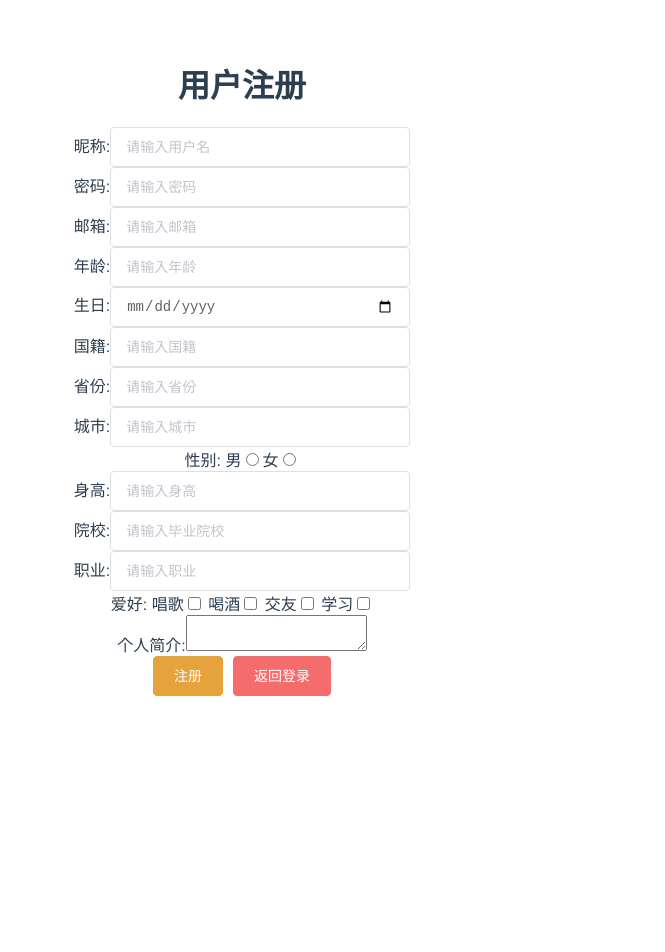
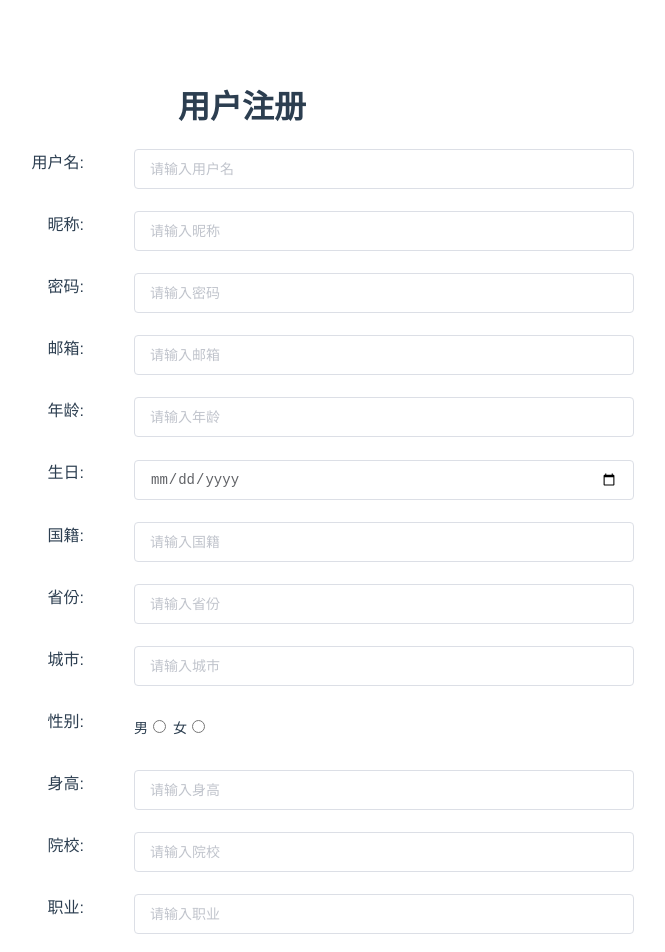
Before and after one commit to Carysuns/demo_vue, a Vue app in the folder apply/: page /#/regist in a window 1280 px wide. Shown: the top 952 px of the page, without its empty margins (398-1063 px from the left). Before the commit the page ends 800 px from the top, so only its background shows below. Built offline with nearby package versions, Linux system fonts and the light colour scheme; the HTML template or start-up script is replaced by a standard one.

Commit message:
注册界面UI优化

```diff
--- a/apply/src/views/Login.vue
+++ b/apply/src/views/Login.vue
@@ -12,6 +12,9 @@
   </div>
 </template>
 <script>
+import Router from 'vue-router'
+
+const route = new Router()
 export default {
   data() {
     return {
@@ -54,7 +57,7 @@ export default {
         .then(response => {
           console.log(response);
           this.user = response.data.users;
-          window.location.href="http://localhost:8090/#/user";
+          window.location.href="http://localhost:8090/#/user?limit=10&offset=0";
         },
         error => {
           console.log('请求失败', error.message);
@@ -71,7 +74,6 @@ export default {
     },
 
     regist() {
-
       window.location.href="http://localhost:8090/#/regist";
     }
   }
--- a/apply/src/views/Regist.vue
+++ b/apply/src/views/Regist.vue
@@ -1,28 +1,137 @@
 <template>
-    <div>
-        <h1>用户注册</h1>
-        <el-form :model="loginForm">
-            <label>昵称:</label><el-input v-model="username" maxlength="11" placeholder="请输入用户名" style="width:300px"></el-input><br>
-            <label>密码:</label><el-input v-model="password" maxlength="11" style="width:300px" placeholder="请输入密码"></el-input><br>
-            <label>邮箱:</label><el-input v-model="email" maxlength="20" style="width:300px" placeholder="请输入邮箱"></el-input><br>
-            <label>年龄:</label><el-input type="number" v-model="age" maxlength="20" style="width:300px" placeholder="请输入年龄"></el-input><br>
-            <label>生日:</label><el-input type="date" v-model="birthday" maxlength="20" style="width:300px"></el-input><br>
-            <label>国籍:</label><el-input v-model="country" maxlength="20" style="width:300px" placeholder="请输入国籍"></el-input><br>
-            <label>省份:</label><el-input v-model="province" maxlength="20" style="width:300px" placeholder="请输入省份"></el-input><br>
-            <label>城市:</label><el-input v-model="city" maxlength="20" style="width:300px" placeholder="请输入城市"></el-input><br>
-            <label>性别: </label>男<input type="radio" v-model="sex" name="sex" value="male">女<input type="radio" v-model="sex" name="sex" value="female"><br>
-            <label>身高:</label><el-input v-model="height" maxlength="20" style="width:300px" placeholder="请输入身高"></el-input><br>
-            <label>院校:</label><el-input v-model="collage" maxlength="30" style="width:300px" placeholder="请输入毕业院校"></el-input><br>
-            <label>职业:</label><el-input v-model="
-            occupation" maxlength="20" style="width:300px" placeholder="请输入职业"></el-input><br>
-            <label>爱好: </label>唱歌<input type="checkbox" v-model="hobby" value="music">
-                                喝酒<input type="checkbox" v-model="hobby" value="peer">
-                                交友<input type="checkbox" v-model="hobby" value="friends">
-                                学习<input type="checkbox" v-model="hobby" value="study"><br>
-            <label>个人简介:</label><textarea></textarea><br>
-            <el-button type="warning" @click="regist">注册</el-button>
-            <el-button type="danger" @click="goLogin">返回登录</el-button>
-        </el-form>
+    <div class="regist">
+        <el-row>
+            <el-col :span="24">
+                <h1>用户注册</h1>
+                <el-form
+                    :model="loginForm"
+                    ref="loginForm">
+                        <el-row class="row">
+                            <el-col :span="9" class="title">用户名:</el-col>
+                            <el-col :span="15">
+                                <el-form-item prop="loginForm.username" class="input">
+                                    <el-input v-model="username" maxlength="11" placeholder="请输入用户名"></el-input>
+                                </el-form-item>
+                            </el-col>
+                        </el-row>
+                        <el-row>
+                            <el-col :span="9" class="title">昵称:</el-col>
+                            <el-col :span="15">
+                                <el-form-item prop="loginForm.nickname" class="input">
+                                    <el-input v-model="nickname" maxlength="11" placeholder="请输入昵称"></el-input>
+                                </el-form-item>
+                            </el-col>
+                        </el-row>
+                        <el-row>
+                            <el-col :span="9" class="title">密码:</el-col>
+                            <el-col :span="15">
+                                <el-form-item prop="loginForm.password" class="input">
+                                    <el-input v-model="password" maxlength="16" placeholder="请输入密码"></el-input>
+                                </el-form-item>
+                            </el-col>
+                        </el-row>
+                        <el-row>
+                            <el-col :span="9" class="title">邮箱:</el-col>
+                            <el-col :span="15">
+                                <el-form-item prop="loginForm.email" class="input">
+                                    <el-input v-model="email" maxlength="20" placeholder="请输入邮箱"></el-input>
+                                </el-form-item>
+                            </el-col>
+                        </el-row>
+                        <el-row>
+                            <el-col :span="9" class="title">年龄:</el-col>
+                            <el-col :span="15">
+                                <el-form-item prop="loginForm.age" class="input">
+                                    <el-input v-model="age" type="number" maxlength="3" placeholder="请输入年龄"></el-input>
+                                </el-form-item>
+                            </el-col>
+                        </el-row>
+                        <el-row>
+                            <el-col :span="9" class="title">生日:</el-col>
+                            <el-col :span="15">
+                                <el-form-item prop="loginForm.birthday" class="input">
+                                    <el-input v-model="birthday" type="date" maxlength="20" placeholder="请输入生日"></el-input>
+                                </el-form-item>
+                            </el-col>
+                        </el-row>
+                        <el-row>
+                            <el-col :span="9" class="title">国籍:</el-col>
+                            <el-col :span="15">
+                                <el-form-item prop="loginForm.country" class="input">
+                                    <el-input v-model="country" maxlength="20" placeholder="请输入国籍"></el-input>
+                                </el-form-item>
+                            </el-col>
+                        </el-row>
+                        <el-row>
+                            <el-col :span="9" class="title">省份:</el-col>
+                            <el-col :span="15">
+                                <el-form-item prop="loginForm.province" class="input">
+                                    <el-input v-model="province" maxlength="20" placeholder="请输入省份"></el-input>
+                                </el-form-item>
+                            </el-col>
+                        </el-row>
+                        <el-row>
+                            <el-col :span="9" class="title">城市:</el-col>
+                            <el-col :span="15">
+                                <el-form-item prop="loginForm.city" class="input">
+                                    <el-input v-model="city" maxlength="20" placeholder="请输入城市"></el-input>
+                                </el-form-item>
+                            </el-col>
+                        </el-row>
+                        <el-row>
+                            <el-col :span="9" class="title">性别:</el-col>
+                            <el-col :span="15">
+                                <el-form-item prop="loginForm.city" class="input">
+                                    男<input type="radio" v-model="sex" name="sex" value="male">
+                                    女<input type="radio" v-model="sex" name="sex" value="female">
+                                </el-form-item>
+                            </el-col>
+                        </el-row>
+                        <el-row>
+                            <el-col :span="9" class="title">身高:</el-col>
+                            <el-col :span="15">
+                                <el-form-item prop="loginForm.height" class="input">
+                                    <el-input v-model="height" maxlength="11" placeholder="请输入身高"></el-input>
+                                </el-form-item>
+                            </el-col>
+                        </el-row>
+                        <el-row>
+                            <el-col :span="9" class="title">院校:</el-col>
+                            <el-col :span="15">
+                                <el-form-item prop="loginForm.collage" class="input">
+                                    <el-input v-model="collage" maxlength="30" placeholder="请输入院校"></el-input>
+                                </el-form-item>
+                            </el-col>
+                        </el-row>
+                        <el-row>
+                            <el-col :span="9" class="title">职业:</el-col>
+                            <el-col :span="15">
+                                <el-form-item prop="loginForm.occupation" class="input">
+                                    <el-input v-model="occupation" maxlength="20" placeholder="请输入职业"></el-input>
+                                </el-form-item>
+                            </el-col>
+                        </el-row>
+                        <el-row>
+                            <el-col :span="9" class="title">爱好:</el-col>
+                            <el-col :span="15">
+                                <el-form-item prop="loginForm.hobby" class="input">
+                                    <el-input v-model="hobby" type="textarea" :rows="3" placeholder="请输入爱好"></el-input>
+                                </el-form-item>
+                            </el-col>
+                        </el-row>
+                        <el-row>
+                            <el-col :span="9" class="title">个人简介:</el-col>
+                            <el-col :span="15">
+                                <el-form-item prop="loginForm.note" class="input">
+                                    <el-input v-model="note" type="textarea" :rows="3" placeholder="请输入个人简介"></el-input>
+                                </el-form-item>
+                            </el-col>
+                        </el-row>
+                    <el-button type="warning" @click="regist">注册</el-button>
+                    <el-button type="danger" @click="goLogin">返回登录</el-button>
+                </el-form>
+            </el-col>
+        </el-row>
     </div>
 </template>
 <script>
@@ -31,6 +140,7 @@ export default {
     data() {
         return {
             username: '',
+            nickname: '',
             password: '',
             email: '',
             age: '',
@@ -42,7 +152,7 @@ export default {
             height: '',
             collage: '',
             occupation: '',
-            hobby: [],
+            hobby: '',
             user: {}
         }
     },
@@ -62,5 +172,13 @@ export default {
 }
 </script>
 <style>
-
+.title {
+    text-align: right;
+    vertical-align: center;
+}
+.input {
+    text-align: left;
+    width: 500px;
+    margin-left: 50px;
+}
 </style>
--- a/apply/src/views/User.vue
+++ b/apply/src/views/User.vue
@@ -47,7 +47,7 @@
 
     created () {
       const that = this;
-      this.$axios.get('http://localhost:8080/user')
+      this.$axios.get('http://localhost:8080/user?limit=10&offset=0')
         .then(function (response) {
           console.log(response);
           that.users = response.data.users;
```
